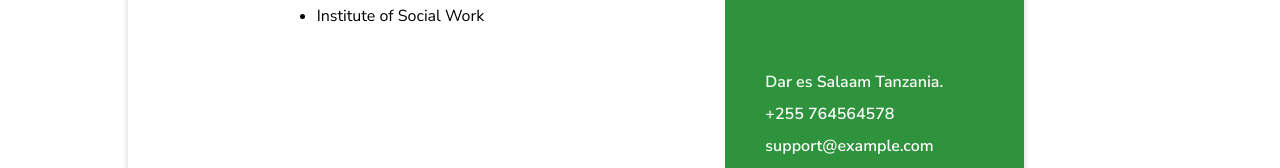
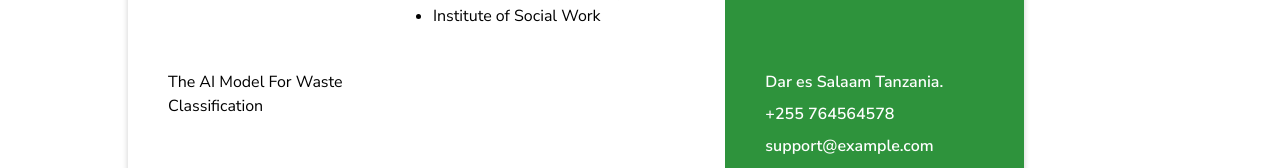
Before and after one commit to karimnyumba/WasteTech, a React (Create React App) app in the folder waste-tech-ui/: page / in a window 1280 px wide. Shown: the part 264-432 px from the top of the page. Built offline with nearby package versions, Linux system fonts and the light colour scheme.

Commit message:
Link to model

```diff
--- a/waste-tech-ui/src/components/contact-section/Form.jsx
+++ b/waste-tech-ui/src/components/contact-section/Form.jsx
@@ -30,7 +30,11 @@ const Form = () => (
       <li>College of Information and Communication Technology CoICT</li>
       <li>Institute of Social Work</li>
     </ol>
-
+    <a href='http://wastemanage.azurewebsites.net/'>
+      <h3>
+        The AI Model For Waste Classification
+      </h3>
+    </a>
     {/* <Icon className="form-submit" icon={sendCircle} /> */}
 
     {/* <button className="form-submit" type="submit">
```
Lines whose indentation alone changed are shown as unchanged.
